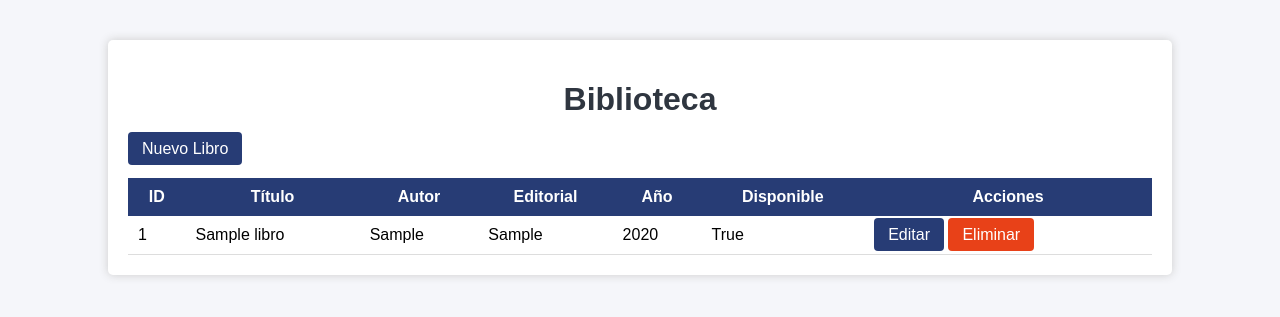
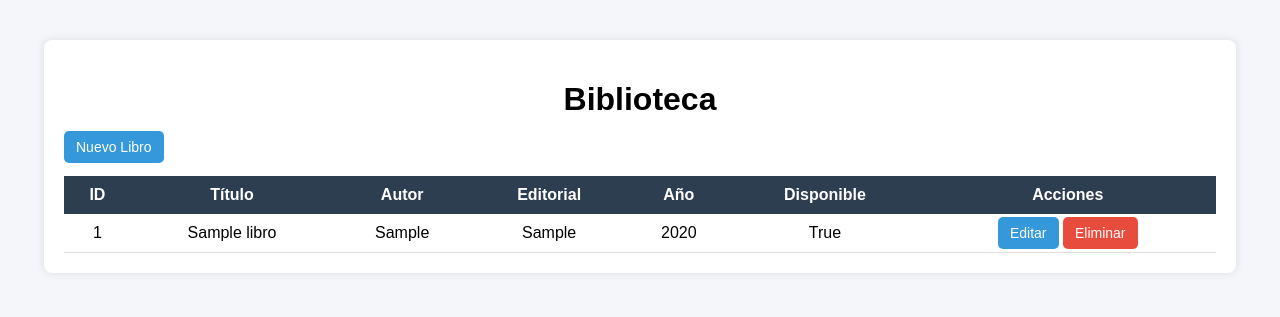
Before and after one commit to edinsonjimenez-art/crud-biblioteca-django, a Django app: page / in a window 1280 px wide. Shown: the top 317 px of the page. Run offline with Django 5.2, Linux system fonts and the light colour scheme; tables that the repository leaves empty hold one stand-in row (values such as "Sample post").

Commit message:
css inline

```diff
--- a/biblioteca/templates/biblioteca/lista.html
+++ b/biblioteca/templates/biblioteca/lista.html
@@ -1,11 +1,74 @@
-{% load static %}
 <!DOCTYPE html>
 <html>
 <head>
 <meta charset="UTF-8">
 <title>Biblioteca</title>
 
-<link rel="stylesheet" href="{% static 'css/estilos.css' %}">
+<style>
+body{
+font-family: Arial, Helvetica, sans-serif;
+background:#f5f6fa;
+margin:0;
+padding:0;
+}
+
+.container{
+width:90%;
+margin:40px auto;
+background:white;
+padding:20px;
+border-radius:8px;
+box-shadow:0 0 10px rgba(0,0,0,0.1);
+}
+
+h1{
+text-align:center;
+margin-bottom:20px;
+}
+
+.btn{
+background:#3498db;
+color:white;
+padding:8px 12px;
+text-decoration:none;
+border-radius:5px;
+font-size:14px;
+}
+
+.btn:hover{
+background:#2980b9;
+}
+
+.btn-danger{
+background:#e74c3c;
+}
+
+.btn-danger:hover{
+background:#c0392b;
+}
+
+table{
+width:100%;
+border-collapse:collapse;
+margin-top:20px;
+}
+
+table th{
+background:#2c3e50;
+color:white;
+padding:10px;
+}
+
+table td{
+padding:10px;
+border-bottom:1px solid #ddd;
+text-align:center;
+}
+
+tr:hover{
+background:#f2f2f2;
+}
+</style>
 
 </head>
 <body>
```
